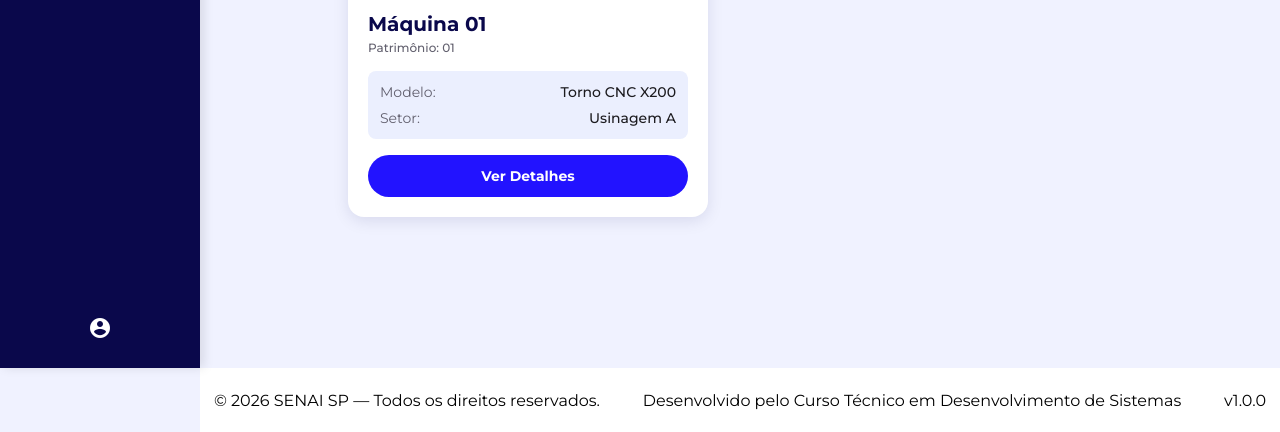
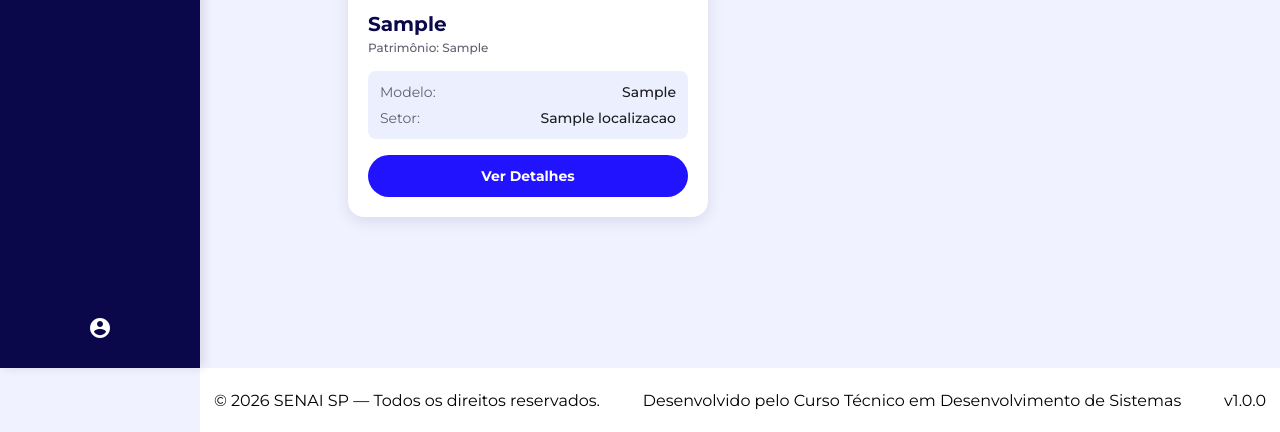
Before and after one commit to davi-morais2008/prisma, a Flask app: template templates/maquinas.html in a window 1280 px wide. Shown: the part 432-864 px from the top of the page. Run offline with Flask 3, Linux system fonts and the light colour scheme; the template is opened without the code that fills it: most values are stand-ins (such as "Sample title", 1, 10 or a date in 2020); grey boxes marked "Sample" are stand-in pictures.

Commit message:
MODIFY: Adiciona o comando Jinja no HTML para interação com o Banco de Dados

```diff
--- a/templates/maquinas.html
+++ b/templates/maquinas.html
@@ -28,9 +28,10 @@ Máquinas
         </div>
 
         <div class="machines__machines-grid">
+            {% for maquina in maquinas %}
             <article class="machine">
                 <figure class="machine__media">
-                    <img src="maquina.url_imagem" alt="Prévia visual da Máquina 01 - Torno CNC X200"
+                    <img src="{{maquina.url_imagem}}" alt="Prévia visual da Máquina 01 - Torno CNC X200"
                         class="machine__image" loading="lazy" />
                     <span class="machine__status machine__status--active" aria-label="Status: Operacional">
                         Operacional
@@ -39,18 +40,18 @@ Máquinas
 
                 <div class="machine__content">
                     <header class="machine__header">
-                        <h3 class="machine__title">Máquina 01</h3>
-                        <p class="machine__number">Patrimônio: 01</p>
+                        <h3 class="machine__title">{{maquina.tipo_maquina}}</h3>
+                        <p class="machine__number">Patrimônio: {{maquina.numero_patrimonio}}</p>
                     </header>
 
                     <dl class="machine__details">
                         <div class="machine__detail-item">
                             <dt class="machine__detail-label">Modelo:</dt>
-                            <dd class="machine__detail-value">Torno CNC X200</dd>
+                            <dd class="machine__detail-value">{{maquina.modelo_maquina}}</dd>
                         </div>
                         <div class="machine__detail-item">
                             <dt class="machine__detail-label">Setor:</dt>
-                            <dd class="machine__detail-value">Usinagem A</dd>
+                            <dd class="machine__detail-value">{{maquina.localizacao}}</dd>
                         </div>
                     </dl>
 
@@ -61,6 +62,7 @@ Máquinas
                     </footer>
                 </div>
             </article>
+            {% endfor %}
         </div>
 
         <!-- FORMULÁRIO DE CADASTRO DE MÁQUINAS -->
```
